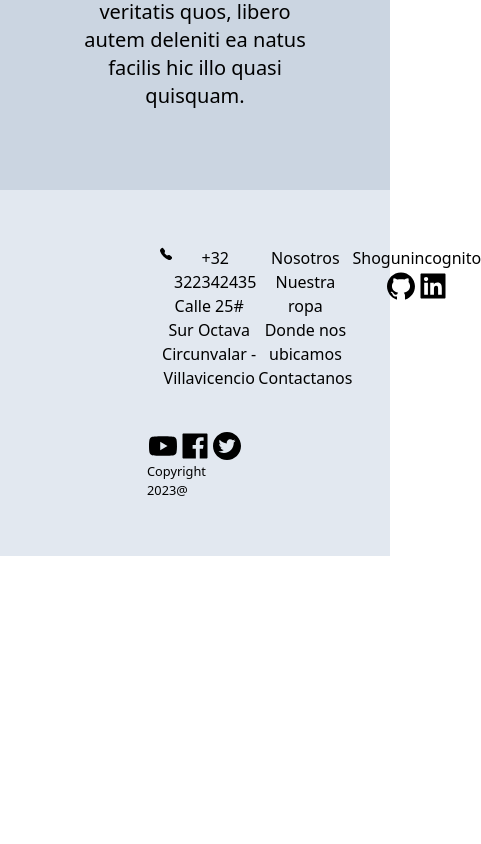
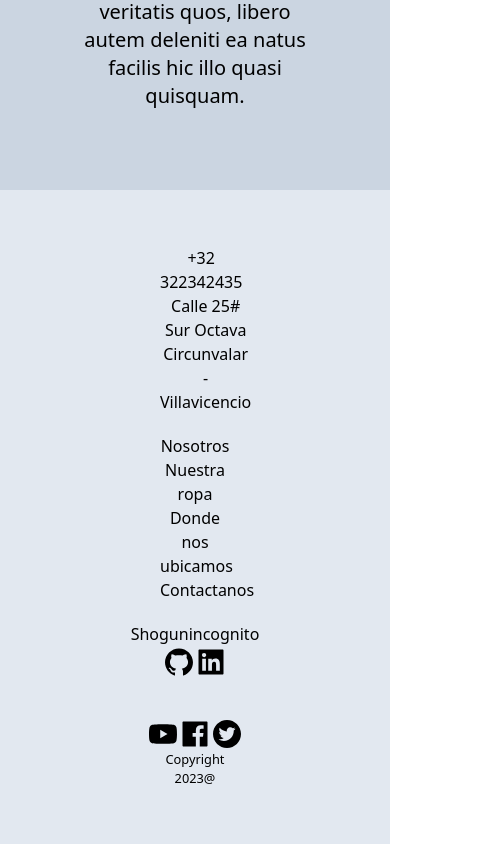
Before and after one commit to shogunIncognito/clothesApp, a React (Vite) app: page / in a window 390 px wide. Shown: the part 4617-5461 px from the top of the page, 481 px wide, since content can reach past the window. Before the commit the page ends 5173 px from the top, so only its background shows below. Built offline with nearby package versions, Linux system fonts and the light colour scheme.

Commit message:
footer responsive

```diff
--- a/src/components/Footer.jsx
+++ b/src/components/Footer.jsx
@@ -4,8 +4,8 @@ import { BsFillTelephoneFill } from 'react-icons/bs'
 export default function Footer () {
   return (
     <footer className='flex w-full px-40 gap-5 flex-col bg-slate-200 justify-center items-center py-14'>
-      <div className='flex text-center w-full justify-around'>
-        <div className=' flex-1'>
+      <div className='flex lg:flex-row lg:gap-0 flex-col gap-5 text-center w-full justify-around'>
+        <div className='flex-1'>
           <h2 className='flex'>
             <BsFillTelephoneFill />
             +32 322342435
@@ -20,7 +20,7 @@ export default function Footer () {
           <h2>Donde nos ubicamos</h2>
           <h2>Contactanos</h2>
         </div>
-        <div className='flex flex-1 flex-col'>
+        <div className='flex flex-1 flex-col items-center'>
           <h2>Shogunincognito</h2>
           <div className='flex justify-center'>
             <AiFillGithub size='2rem' />
@@ -29,7 +29,7 @@ export default function Footer () {
         </div>
       </div>
 
-      <div className='flex self-center flex-col mt-5'>
+      <div className='flex self-center text-center flex-col mt-5'>
         <div className='flex justify-center items-center'>
           <AiFillYoutube size='2rem' />
           <AiFillFacebook size='2rem' />
```
